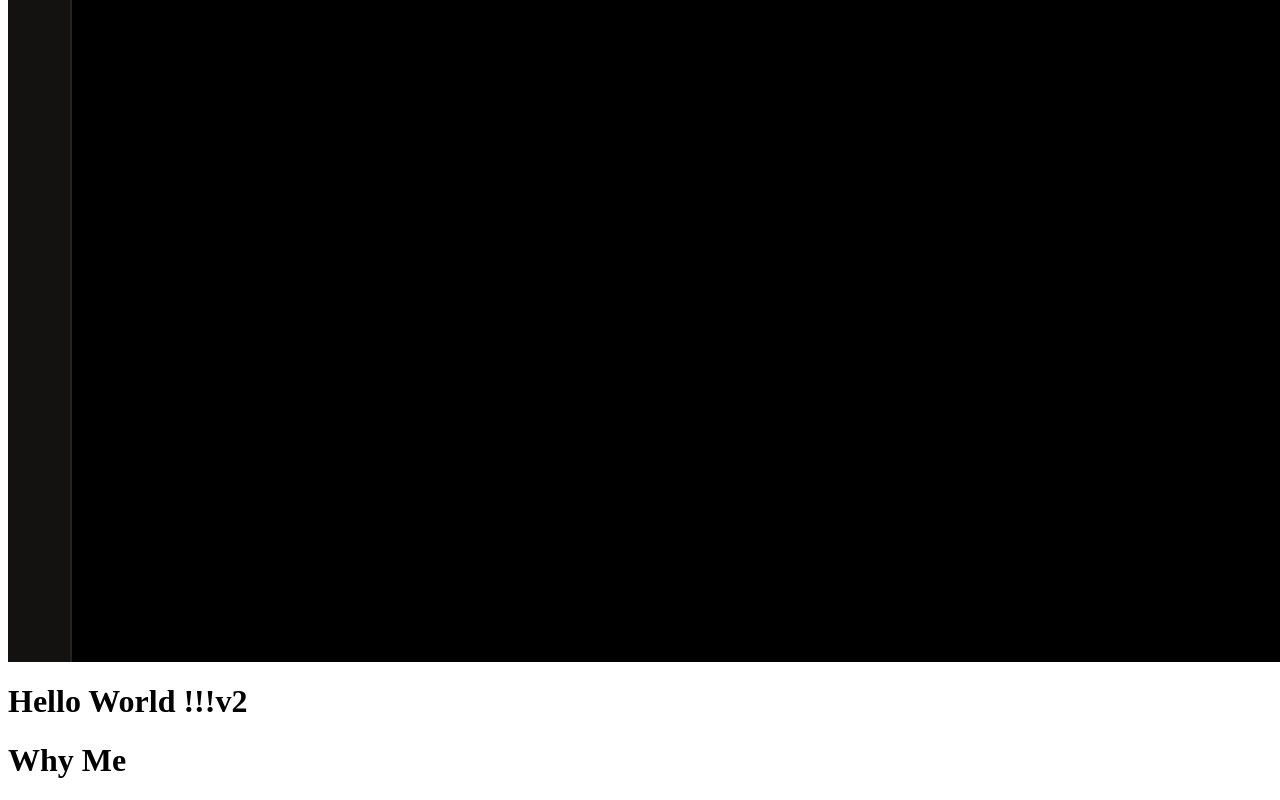
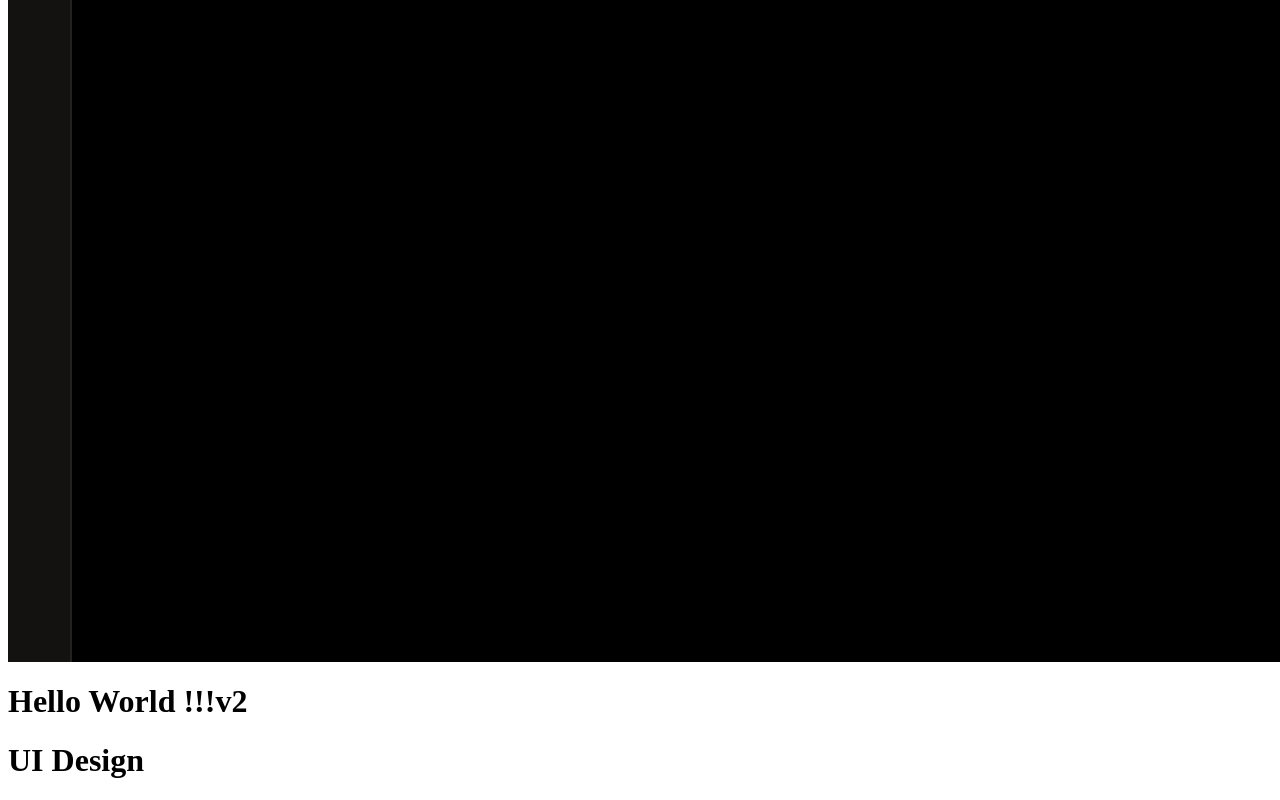
Before and after one commit to Bookati25/TestGit, a plain HTML site: page index.html in a window 1280 px wide. Shown: the part 882-1682 px from the top of the page. Drawn offline with Linux system fonts and the light colour scheme.

Commit message:
Update index.html

```diff
--- a/index.html
+++ b/index.html
@@ -6,5 +6,5 @@
 <body>
     <img src="D744F57C-1B01-4E4F-96C1-F96D04515CE1.png"/>
     <h1>Hello World !!!v2</h1>
-    <h1>Why Me</h1>
+    <h1>UI Design</h1>
 </body>
```
